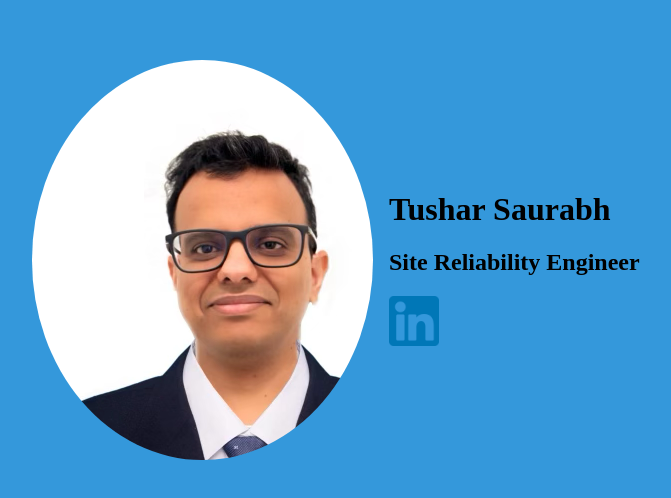
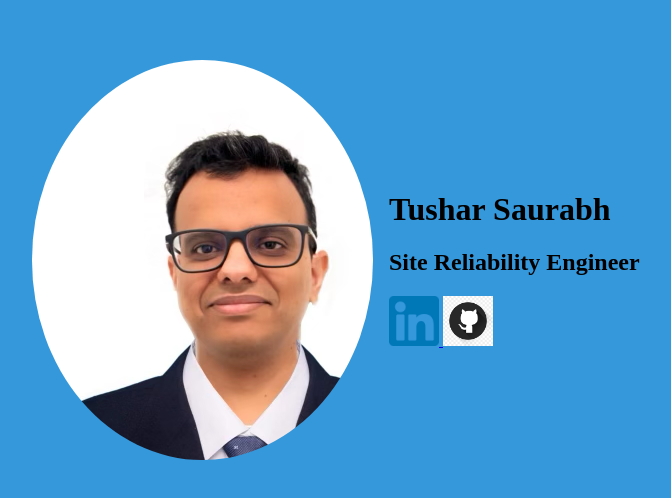
Before and after one commit to tusharacc/tusharacc.github.io, a plain HTML site: page index.html in a window 1280 px wide. Shown: the part 156-654 px from the top of the page, without its empty margins (283-954 px from the left). Drawn offline with Linux system fonts and the light colour scheme.

Commit message:
Added github

```diff
--- a/index.html
+++ b/index.html
@@ -72,6 +72,9 @@
                     <a href="https://www.linkedin.com/in/tushar-saurabh-49ba8a63/" target="_blank">
                         <img src="linkedin.png" alt="Linkedin" style="width: 50px;height: 50px;">
                     </a>
+                    <a href="https://www.github.com/tusharacc" target="_blank">
+                        <img src="github.png" alt="Github" style="width: 50px;height: 50px;">
+                    </a>
                 </div>
             </div>
         </div>
```
Also changed, not shown: github.png (added).
